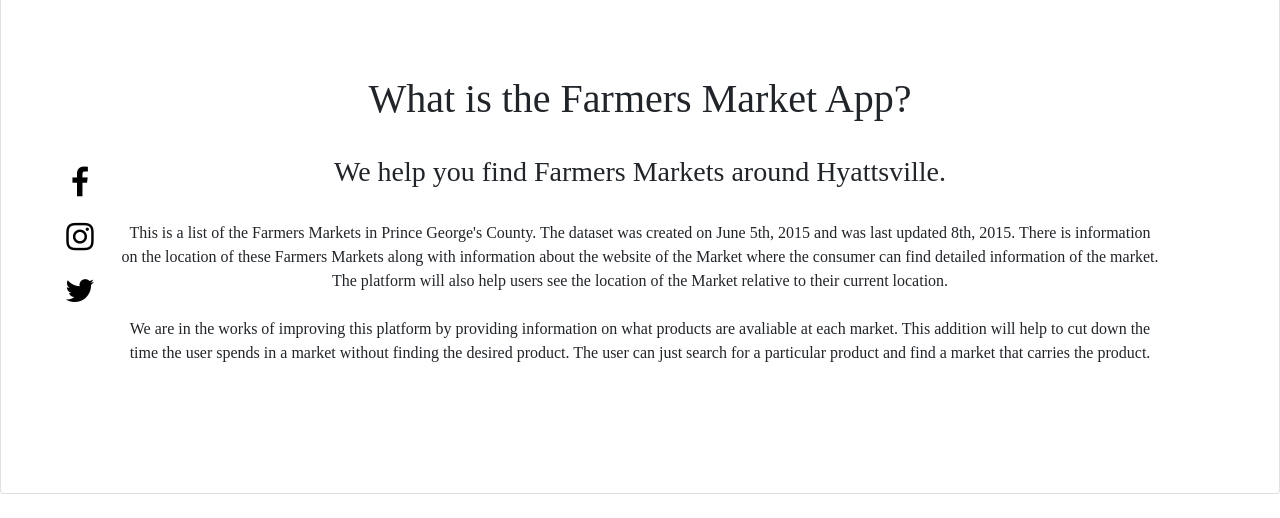
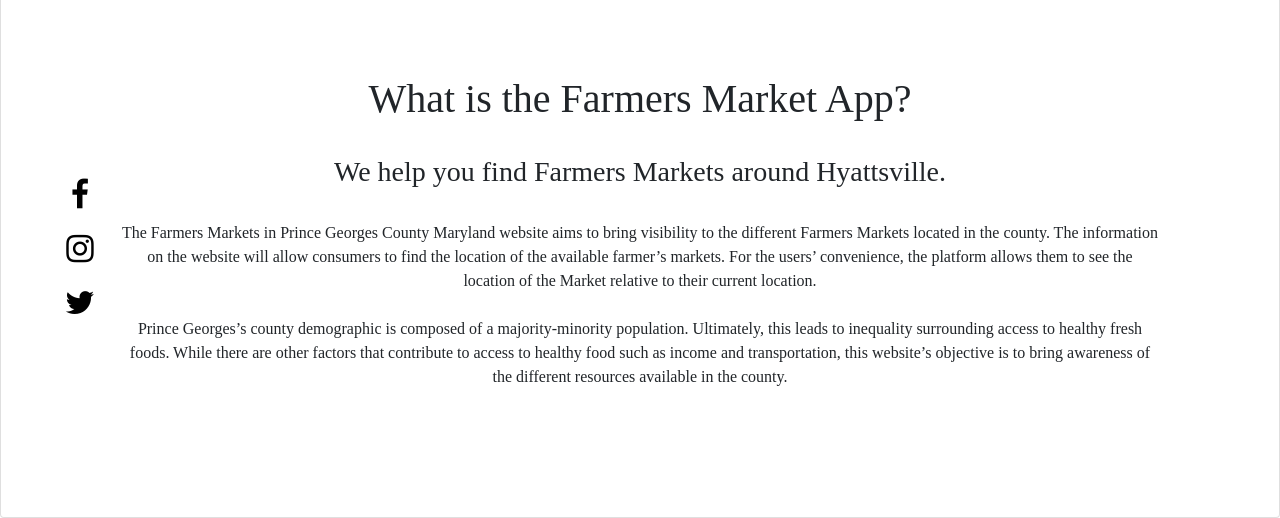
Before and after one commit to CJLearnin/CJLearnin.github.io, a plain HTML site: page INST-377-final/about.html in a window 1280 px wide. Shown: the part 328-846 px from the top of the page. Before the commit the page ends 822 px from the top, so only its background shows below. Drawn offline with nearby package versions, Linux system fonts and the light colour scheme.

Commit message:
About Page Change

```diff
--- a/INST-377-final/about.html
+++ b/INST-377-final/about.html
@@ -76,20 +76,18 @@
               We help you find Farmers Markets around Hyattsville.
             </h3>
             <p class="mb-4 pb-2 px-md-5 mx-md-5">
-              This is a list of the Farmers Markets in Prince George's County.
-            The dataset was created on June 5th, 2015 and was last updated
-            8th, 2015. There is information on the location of these Farmers
-            Markets along with information about the website of the Market
-            where the consumer can find detailed information of the market.
-            The platform will also help users see the location of the Market
-            relative to their current location.
+                The Farmers Markets in Prince Georges County Maryland website aims to bring
+                visibility to the different Farmers Markets located in the county. The
+                information on the website will allow consumers to find the location of the
+                 available farmer’s markets. For the users’ convenience, the platform allows
+                  them to see the location of the Market relative to their current location.
             <br/>
             <br/>
-            We are in the works of improving this platform by providing
-            information on what products are avaliable at each market. This
-            addition will help to cut down the time the user spends in a market
-            without finding the desired product. The user can just search for
-            a particular product and find a market that carries the product.
+                Prince Georges’s county demographic is composed of a majority-minority population.
+                 Ultimately, this leads to inequality surrounding access to healthy fresh foods.
+                  While there are other factors that contribute to access to healthy food such as
+                   income and transportation, this website’s objective is to bring awareness of the
+                    different resources available in the county.
             </p>
             <div class="social-media">
               <ul>
```
Also changed, not shown: INST-377-final/index.html (+5 -1 lines).
